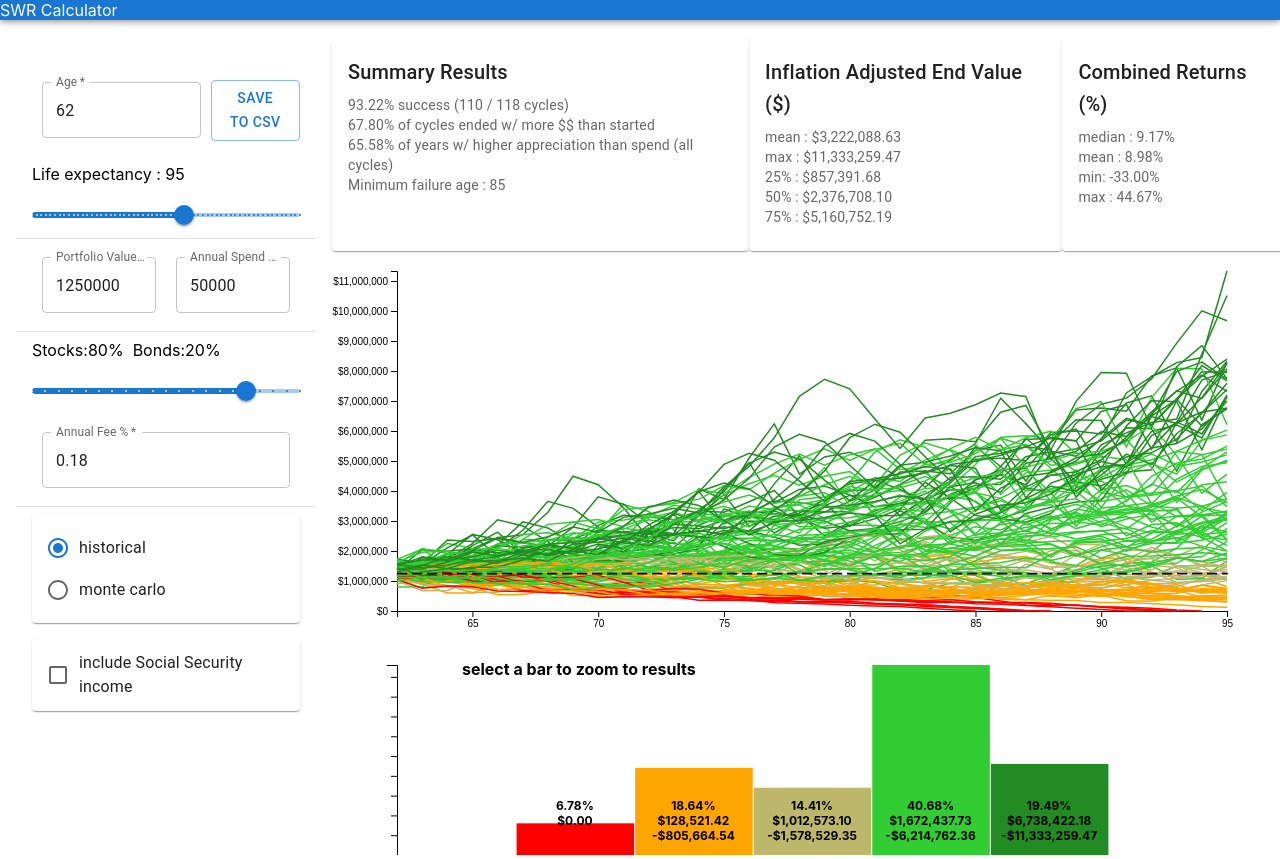
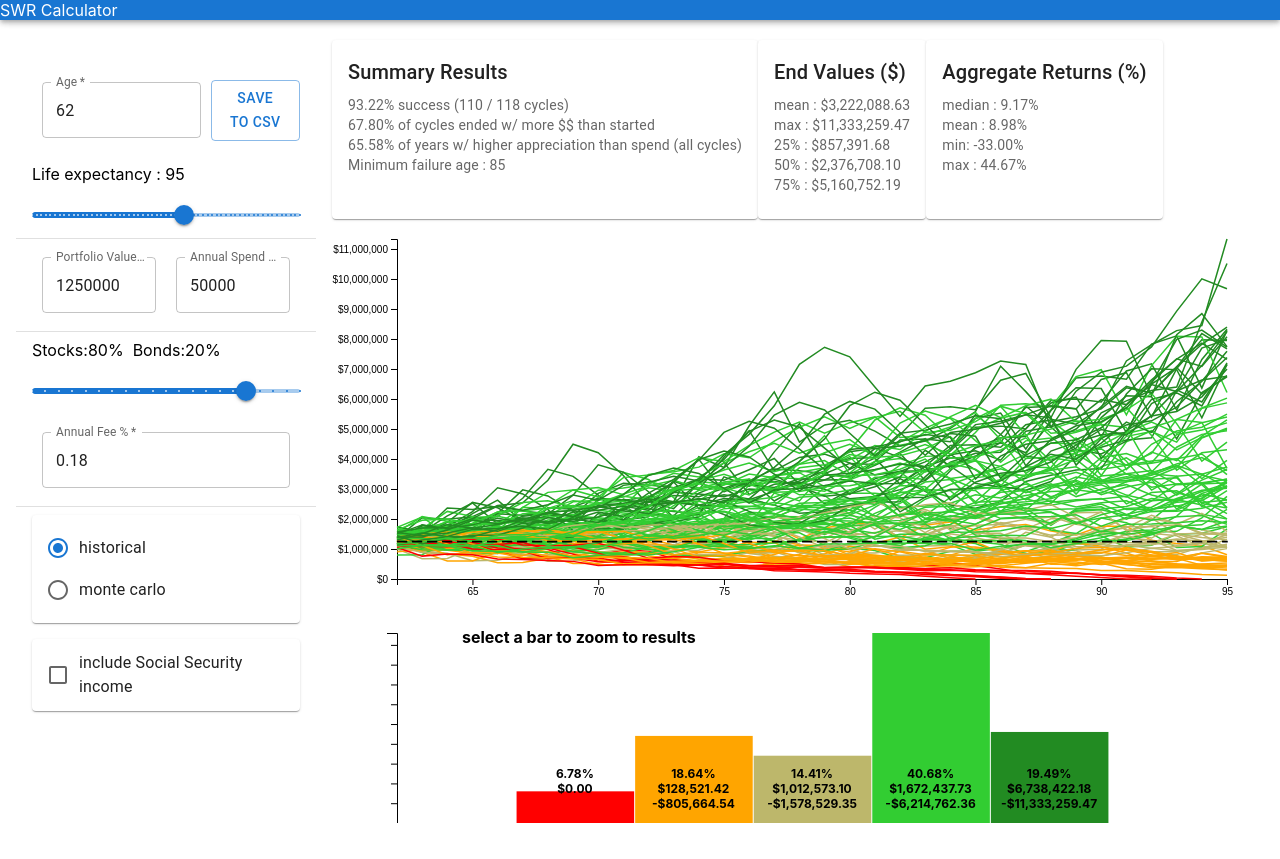
Before and after one commit to pcd-github/pcd-github.github.io, a React (Create React App) app: page / in a window 1280 px wide. After the commit the page ends 827 px from the top, so only its background shows below. Built offline with nearby package versions, Linux system fonts and the light colour scheme.

Commit message:
shortened summary headers

```diff
--- a/src/summary.js
+++ b/src/summary.js
@@ -36,7 +36,7 @@ function SummaryCards (props) {
                 <Card>
                     <CardContent>
                         <Typography gutterBottom variant="h6" component="h2">
-                            Inflation Adjusted End Value ($)
+                            End Values ($)
                         </Typography>
                         <Typography variant="body2" color="textSecondary" component="p">
                             mean : {makeCurrency(props.avgendvalue)}
@@ -58,7 +58,7 @@ function SummaryCards (props) {
                 <Card>
                     <CardContent>
                         <Typography gutterBottom variant="h6" component="h2">
-                            Combined Returns (%)
+                            Aggregate Returns (%)
                         </Typography>
                         <Typography variant="body2" color="textSecondary" component="p">
                             median : { makePct(props.medianreturns) }
```
